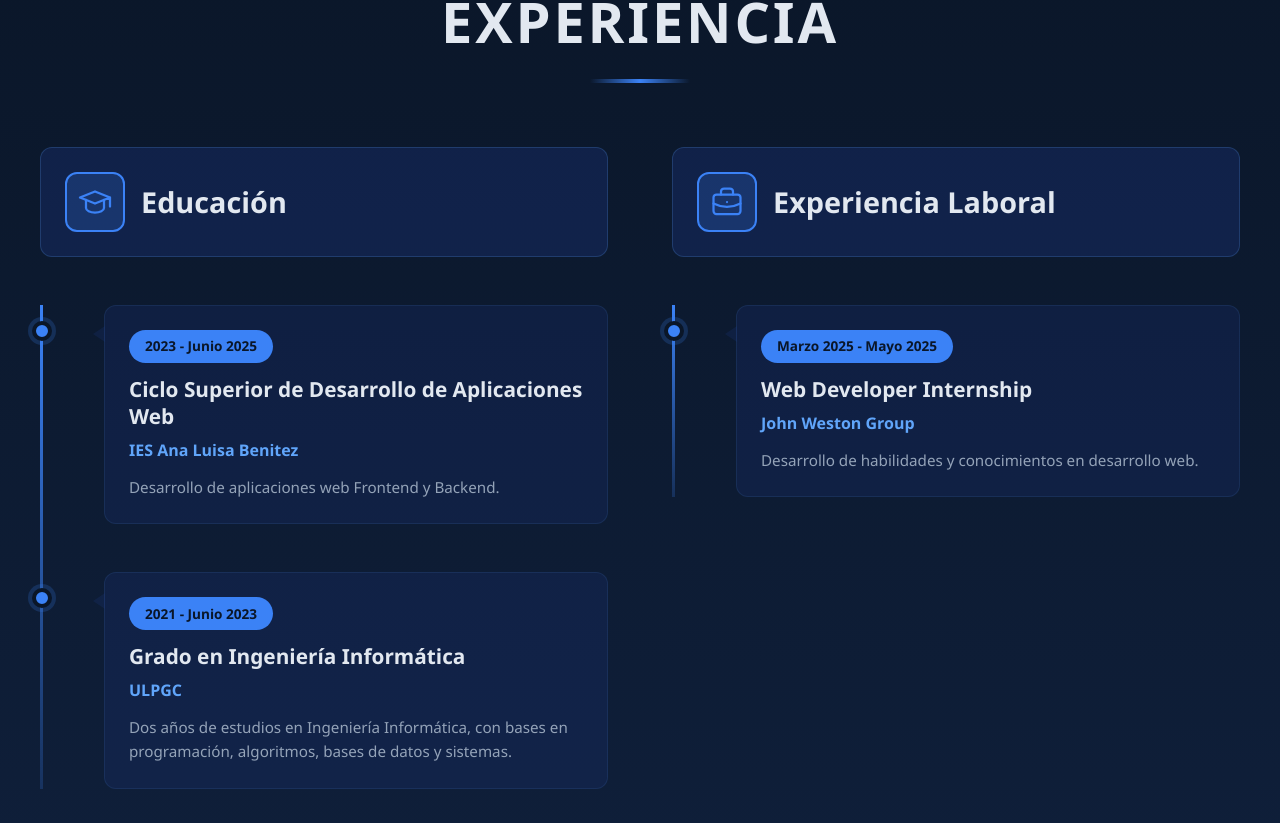
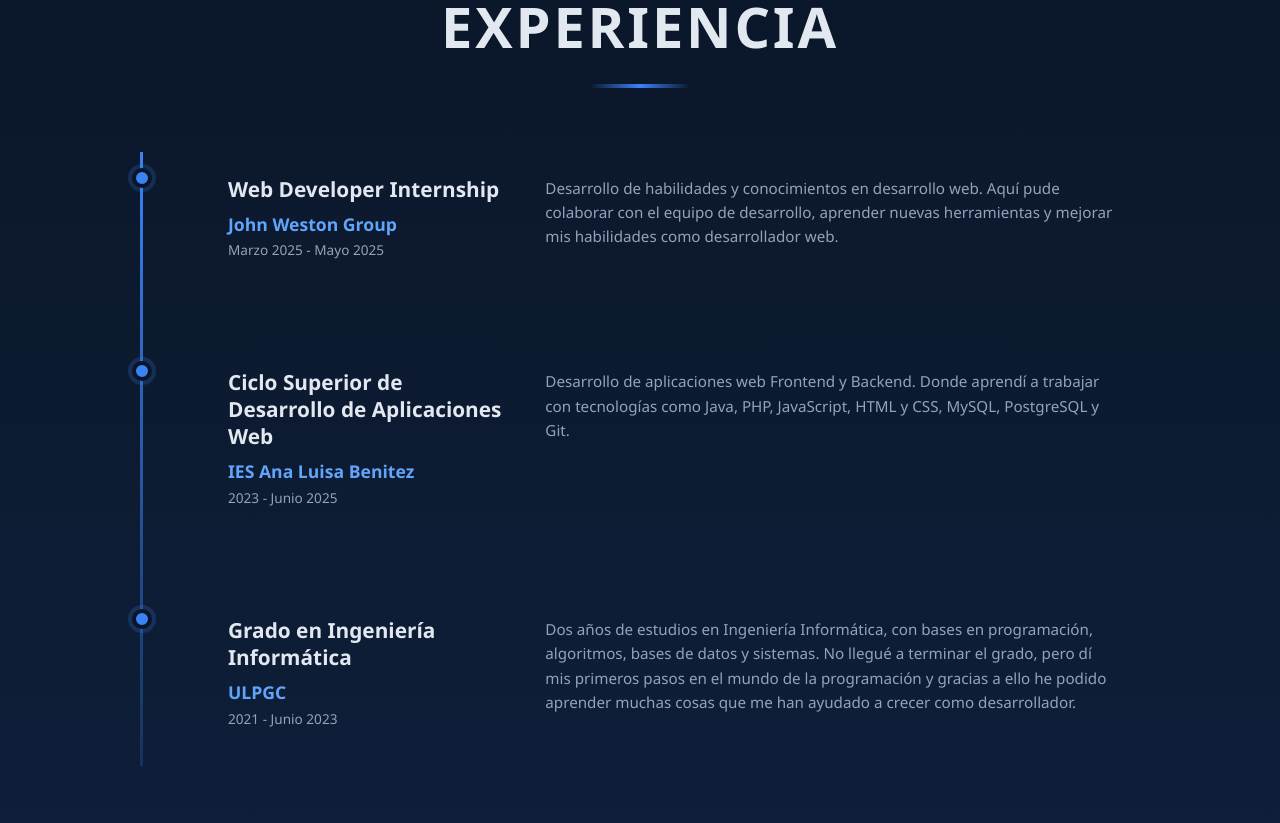
Before and after one commit to ShaielMP/Porfolio, a React (Vite) app in the folder porfolio_MontesdeocaPuga_Shaiel/: page / in a window 1280 px wide. Shown: the part 917-1740 px from the top of the page. Built offline with nearby package versions, Linux system fonts and the light colour scheme.

Commit message:
changed tech-carousel and experience section

```diff
--- a/porfolio_MontesdeocaPuga_Shaiel/src/components/Experience.jsx
+++ b/porfolio_MontesdeocaPuga_Shaiel/src/components/Experience.jsx
@@ -1,10 +1,18 @@
 export function Experience() {
-  const education = [
+  const experience = [
+    {
+      year: "Marzo 2025 - Mayo 2025",
+      title: "Web Developer Internship",
+      institution: "John Weston Group",
+      description:
+        "Desarrollo de habilidades y conocimientos en desarrollo web. Aquí pude colaborar con el equipo de desarrollo, aprender nuevas herramientas y mejorar mis habilidades como desarrollador web.",
+      type: "work",
+    },
     {
       year: "2023 - Junio 2025",
       title: "Ciclo Superior de Desarrollo de Aplicaciones Web",
       institution: "IES Ana Luisa Benitez",
-      description: "Desarrollo de aplicaciones web Frontend y Backend.",
+      description: "Desarrollo de aplicaciones web Frontend y Backend. Donde aprendí a trabajar con tecnologías como Java, PHP, JavaScript, HTML y CSS, MySQL, PostgreSQL y Git. ",
       type: "education",
     },
     {
@@ -12,30 +20,23 @@ export function Experience() {
       title: "Grado en Ingeniería Informática",
       institution: "ULPGC",
       description:
-        "Dos años de estudios en Ingeniería Informática, con bases en programación, algoritmos, bases de datos y sistemas.",
+        "Dos años de estudios en Ingeniería Informática, con bases en programación, algoritmos, bases de datos y sistemas. No llegué a terminar el grado, pero dí mis primeros pasos en el mundo de la programación y gracias a ello he podido aprender muchas cosas que me han ayudado a crecer como desarrollador.",
       type: "education",
-    },
-  ];
-
-  const work = [
-    {
-      year: "Marzo 2025 - Mayo 2025",
-      title: "Web Developer Internship",
-      institution: "John Weston Group",
-      description:
-        "Desarrollo de habilidades y conocimientos en desarrollo web.",
-      type: "work",
-    },
+    }
   ];
 
   const TimelineItem = ({ item }) => (
     <div className="timeline-item">
       <div className="timeline-dot"></div>
       <div className="timeline-content">
-        <span className="timeline-year">{item.year}</span>
-        <h3 className="timeline-title">{item.title}</h3>
-        <h4 className="timeline-institution">{item.institution}</h4>
-        <p className="timeline-description">{item.description}</p>
+        <div className="timeline-header">
+          <h3 className="timeline-title">{item.title}</h3>
+          <h4 className="timeline-institution">{item.institution}</h4>
+          <p className="timeline-year">{item.year}</p>
+        </div>
+        <div className="timeline-description-container">
+          <p className="timeline-description">{item.description}</p>
+        </div>
       </div>
     </div>
   );
@@ -50,60 +51,8 @@ export function Experience() {
 
         <div className="experience-content">
           <div className="experience-column">
-            <div className="column-header">
-              <div className="header-icon">
-                <svg
-                  xmlns="http://www.w3.org/2000/svg"
-                  width="24"
-                  height="24"
-                  viewBox="0 0 24 24"
-                  fill="none"
-                  stroke="#3b82f6"
-                  stroke-width="1.5"
-                  stroke-linecap="round"
-                  stroke-linejoin="round"
-                  class="icon icon-tabler icons-tabler-outline icon-tabler-school"
-                >
-                  <path stroke="none" d="M0 0h24v24H0z" fill="none" />
-                  <path d="M22 9l-10 -4l-10 4l10 4l10 -4v6" />
-                  <path d="M6 10.6v5.4a6 3 0 0 0 12 0v-5.4" />
-                </svg>
-              </div>
-              <h3>Educación</h3>
-            </div>
             <div className="timeline">
-              {education.map((item, index) => (
-                <TimelineItem key={index} item={item} />
-              ))}
-            </div>
-          </div>
-
-          <div className="experience-column">
-            <div className="column-header">
-              <div className="header-icon">
-                <svg
-                  xmlns="http://www.w3.org/2000/svg"
-                  width="24"
-                  height="24"
-                  viewBox="0 0 24 24"
-                  fill="none"
-                  stroke="#3b82f6"
-                  stroke-width="1.5"
-                  stroke-linecap="round"
-                  stroke-linejoin="round"
-                  class="icon icon-tabler icons-tabler-outline icon-tabler-briefcase"
-                >
-                  <path stroke="none" d="M0 0h24v24H0z" fill="none" />
-                  <path d="M3 7m0 2a2 2 0 0 1 2 -2h14a2 2 0 0 1 2 2v9a2 2 0 0 1 -2 2h-14a2 2 0 0 1 -2 -2z" />
-                  <path d="M8 7v-2a2 2 0 0 1 2 -2h4a2 2 0 0 1 2 2v2" />
-                  <path d="M12 12l0 .01" />
-                  <path d="M3 13a20 20 0 0 0 18 0" />
-                </svg>
-              </div>
-              <h3>Experiencia Laboral</h3>
-            </div>
-            <div className="timeline">
-              {work.map((item, index) => (
+              {experience.map((item, index) => (
                 <TimelineItem key={index} item={item} />
               ))}
             </div>
--- a/porfolio_MontesdeocaPuga_Shaiel/src/styles/App.css
+++ b/porfolio_MontesdeocaPuga_Shaiel/src/styles/App.css
@@ -194,15 +194,27 @@ body {
 
 .tech-carousel {
   margin-top: 2rem;
-  position: absolute;
   bottom: 0;
   left: 0;
   width: 100%;
   overflow: hidden;
   padding: 2rem 0;
-  background: rgba(10, 22, 40, 0.5);
-  backdrop-filter: blur(10px);
+  mask-image: linear-gradient(
+    to right,
+    transparent 0%,
+    black 10%,
+    black 90%,
+    transparent 100%
+  );
+  -webkit-mask-image: linear-gradient(
+    to right,
+    transparent 0%,
+    black 10%,
+    black 90%,
+    transparent 100%
+  );
 }
+
 
 .carousel-track {
   display: flex;
--- a/porfolio_MontesdeocaPuga_Shaiel/src/styles/experience.css
+++ b/porfolio_MontesdeocaPuga_Shaiel/src/styles/experience.css
@@ -32,13 +32,15 @@
 }
 
 .experience-content {
-  display: grid;
-  grid-template-columns: 1fr 1fr;
+  display: flex;
+  flex-direction: column;
   gap: 4rem;
 }
 
 .experience-column {
   position: relative;
+  max-width: 1000px;
+  margin: 0 auto;
 }
 
 .column-header {
@@ -120,24 +122,14 @@
 }
 
 .timeline-content {
-  background: rgba(30, 58, 138, 0.2);
+  max-width: 1000px;
+  display: grid;
+  grid-template-columns: 1fr 2fr;
+  gap: 2rem;
   padding: 1.5rem;
   border-radius: 12px;
-  border: 1px solid rgba(96, 165, 250, 0.1);
   transition: all 0.3s ease;
   position: relative;
-}
-
-.timeline-content::before {
-  content: '';
-  position: absolute;
-  left: -12px;
-  top: 20px;
-  width: 0;
-  height: 0;
-  border-top: 8px solid transparent;
-  border-bottom: 8px solid transparent;
-  border-right: 12px solid rgba(30, 58, 138, 0.2);
 }
 
 .timeline-item:hover .timeline-content {
@@ -148,12 +140,10 @@
 
 .timeline-year {
   display: inline-block;
-  background: #3b82f6;
-  color: #0a1628;
-  padding: 0.4rem 1rem;
+  color: #94a3b8;
   border-radius: 20px;
   font-size: 0.85rem;
-  font-weight: 700;
+  font-weight: 500;
   margin-bottom: 0.8rem;
 }
 
@@ -166,10 +156,13 @@
 }
 
 .timeline-institution {
-  font-size: 1rem;
+  font-size: 1.1rem;
   color: #60a5fa;
   font-weight: 600;
-  margin-bottom: 0.8rem;
+}
+
+.timeline-description-container {
+  max-width: fit-content;
 }
 
 .timeline-description {
```
